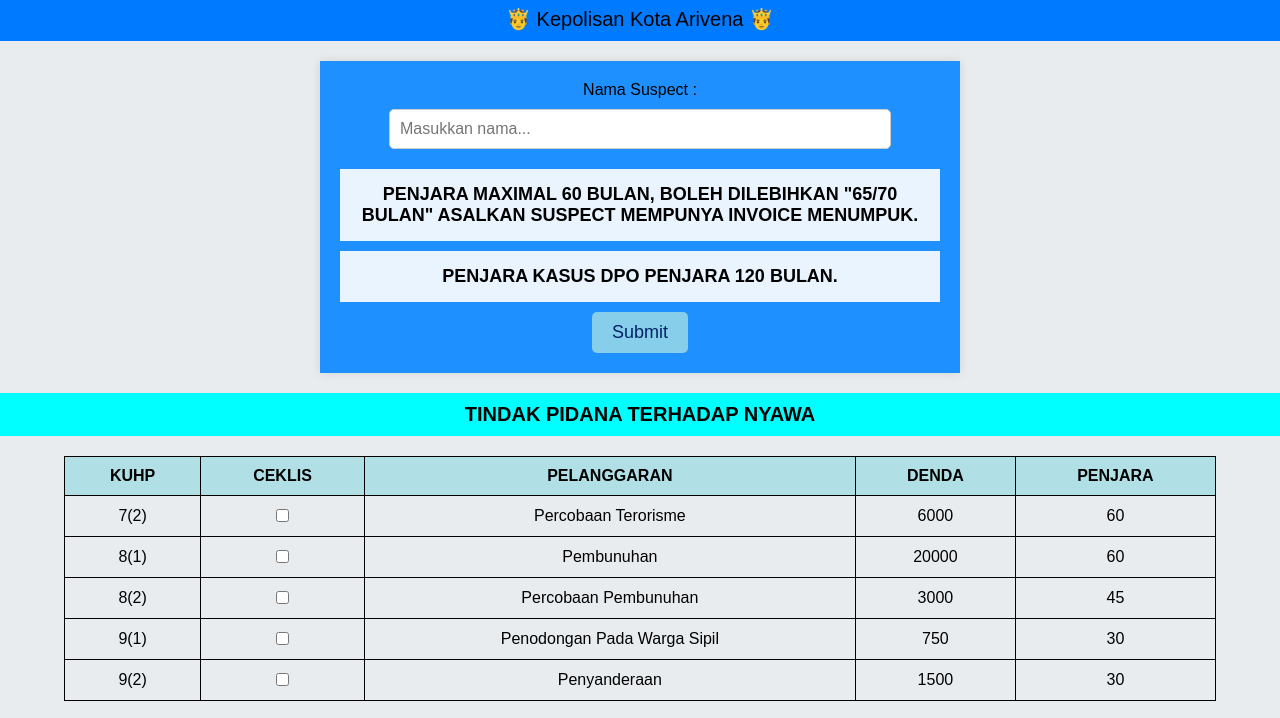
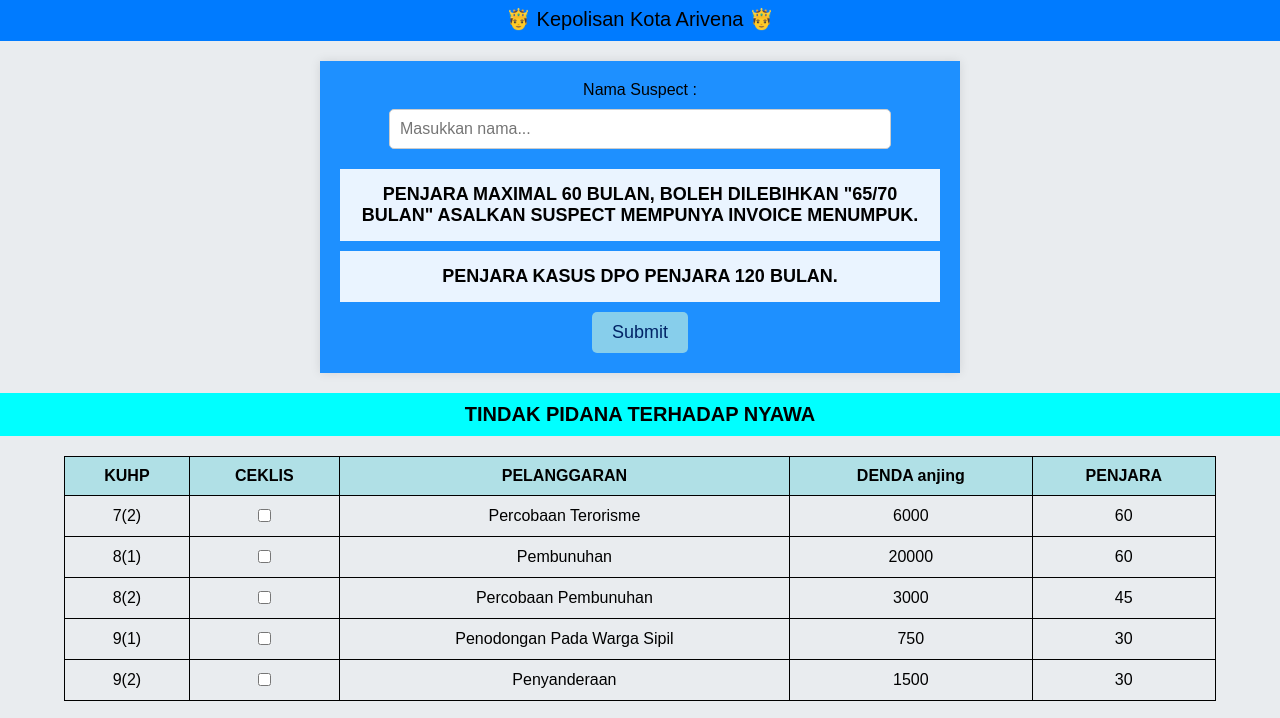
Before and after one commit to akuraihaan/arivena, a plain HTML site: page index.html in a window 1280 px wide. Shown: the part 71-789 px from the top of the page. Drawn offline with Linux system fonts and the light colour scheme.

Commit message:
perubahan pada pesan denda

```diff
--- a/index.html
+++ b/index.html
@@ -145,7 +145,7 @@
             <th>KUHP</th>
             <th>CEKLIS</th>
             <th>PELANGGARAN</th>
-            <th>DENDA</th>
+            <th>DENDA anjing</th>
             <th>PENJARA</th>
         </tr>
         <tr>
```
